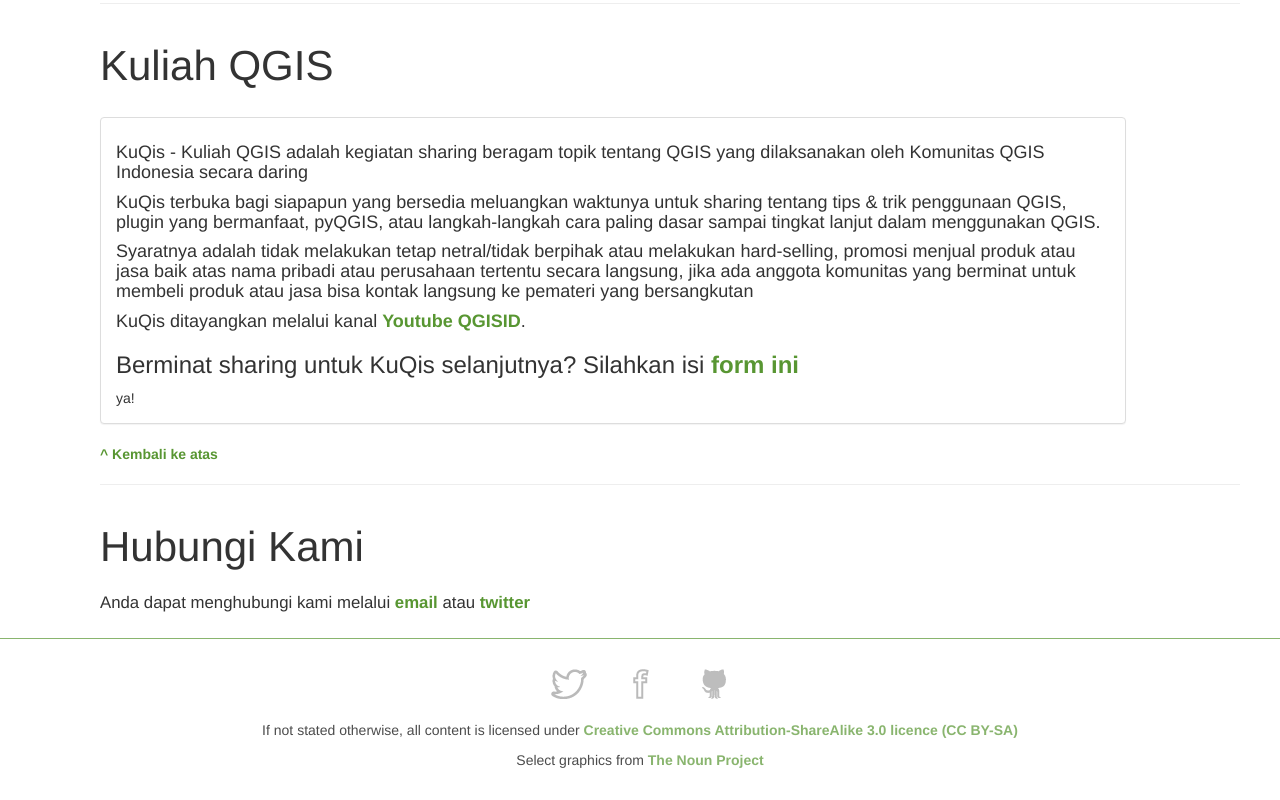
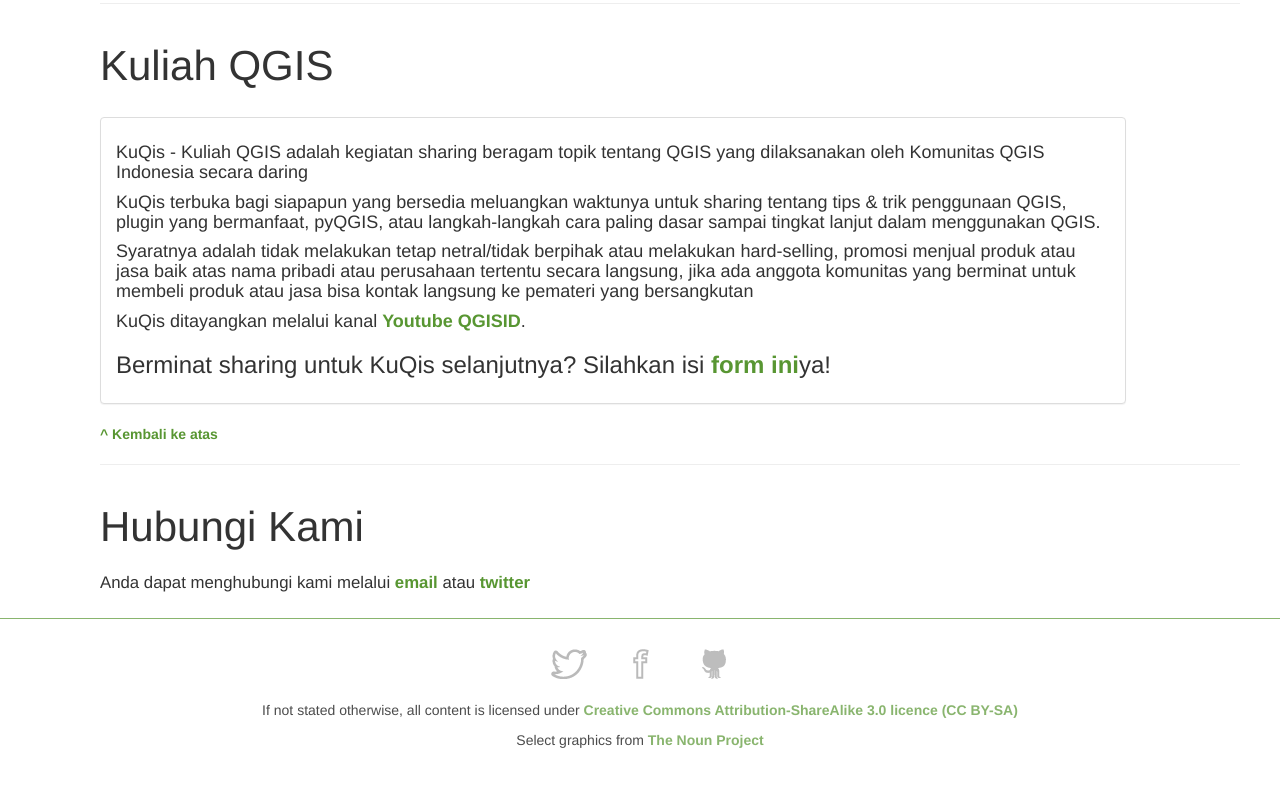
Before and after one commit to qgis-id/qgis-id.github.io, a plain HTML site: page index.html in a window 1280 px wide. Shown: the part 3541-4341 px from the top of the page. Drawn offline with nearby package versions, Linux system fonts and the light colour scheme.

Commit message:
Update index.html

```diff
--- a/index.html
+++ b/index.html
@@ -280,7 +280,7 @@
             <p>Syaratnya adalah tidak melakukan tetap netral/tidak berpihak atau melakukan hard-selling, promosi menjual produk atau jasa baik atas nama pribadi atau perusahaan tertentu secara langsung, jika ada anggota komunitas yang berminat untuk membeli produk atau jasa bisa kontak langsung ke pemateri yang bersangkutan</p>
             <p>KuQis ditayangkan melalui kanal <a href="https://www.youtube.com/channel/UCt4Qt1ZGkF9s6uZcnl7r4UQ" target="_blank">Youtube QGISID</a>.</p>
            </h4>
-           <h3>Berminat sharing untuk KuQis selanjutnya? Silahkan isi <a href="https://docs.google.com/forms/d/e/1FAIpQLSfMKUOhZoycAsD2KKyNRdk29fP5ej6vfonvjJgVQmdJQiQjwQ/viewform?usp=sf_link" target="_blank">form ini</a></h3> ya!
+           <h3>Berminat sharing untuk KuQis selanjutnya? Silahkan isi <a href="https://docs.google.com/forms/d/e/1FAIpQLSfMKUOhZoycAsD2KKyNRdk29fP5ej6vfonvjJgVQmdJQiQjwQ/viewform?usp=sf_link" target="_blank">form ini</a>ya!</h3>
           </div>
         </div>
             </p>
```
